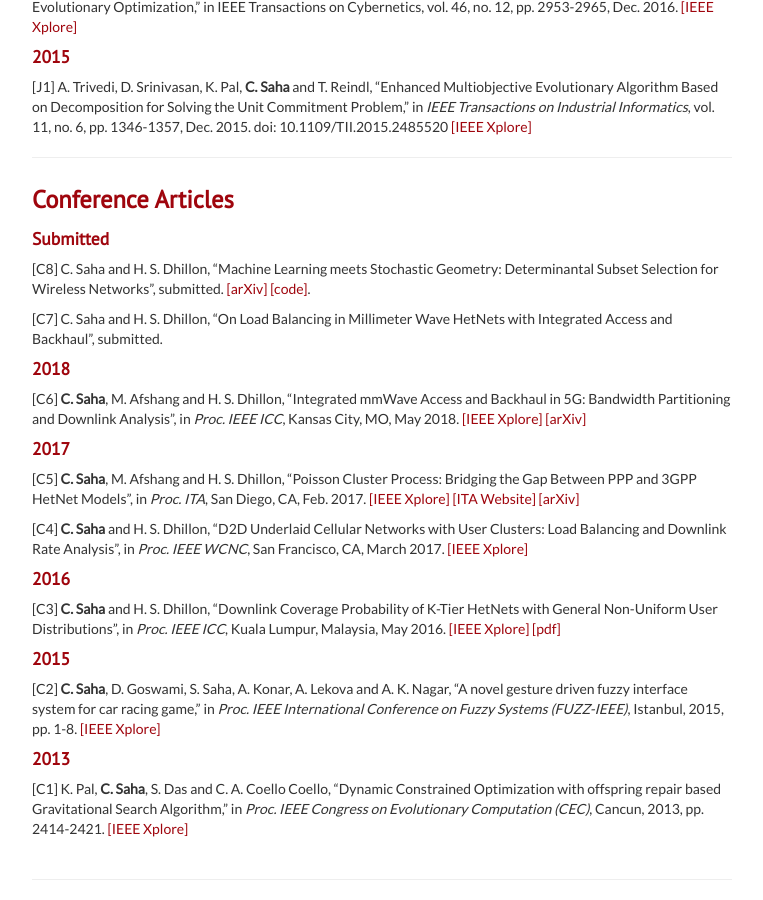
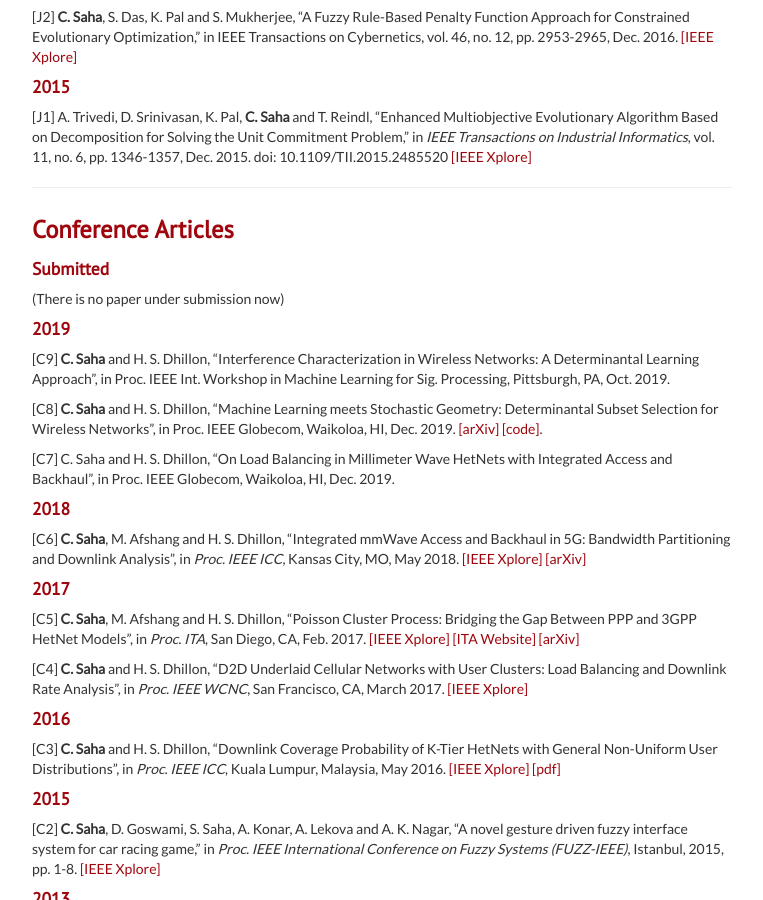
Before and after one commit to chiranjibsaha/chiranjibsaha.github.io, a Jekyll site: the page built from pages/pubs.md, in a window 1280 px wide and 900 px high, scrolled down 917 px. Shown: the whole window, without its empty margins (258-1021 px from the left). Built offline with Jekyll 4.4.1, drawn with Linux system fonts in a browser that asks for light colours; some of the changed text lies outside the part shown.

Commit message:
Updated publications

```diff
--- a/pages/pubs.md
+++ b/pages/pubs.md
@@ -32,13 +32,15 @@ description: Chiranjib Saha's publications
 
 ### <a name="journal"></a>Journal Articles
 
+#### Submitted
 
-#### Submitted
+(There is no paper under submission now)
+
+#### 2019
 
 [J10] **C. Saha**, H. S. Dhillon, "Millimeter Wave Integrated Access and Backhaul in 5G: Performance Analysis and Design Insights
 ", *IEEE Journal on Selected Areas in Communications*, *to appear*, [[arXiv]](https://arxiv.org/abs/1902.06300)[[code]](https://github.com/stochastic-geometry/Load-balancing-5G-mmwave)
 
-#### 2019
 
 [J9] **C. Saha**, H. S. Dhillon, N. Miyoshi, and J. G. Andrews,
 "Unified Analysis of HetNets using Poisson Cluster Process under Max-Power Association", *IEEE Transactions on Wireless Communications*,   vol. 18, no. 8, pp. 3797-3812, Aug. 2019.  [[IEEE Xplore]](https://doi.org/10.1109/TWC.2019.2917904)
@@ -78,9 +80,16 @@
 ### <a name="conf"></a>Conference Articles
 
 #### Submitted
-[C8] C. Saha and H. S. Dhillon, “Machine Learning meets Stochastic Geometry: Determinantal Subset Selection for Wireless Networks”, submitted. [[arXiv]](https://arxiv.org/abs/1905.00504) [[code]](https://github.com/stochastic-geometry/DPPL).
 
-[C7] C. Saha and H. S. Dhillon, “On Load Balancing in Millimeter Wave HetNets with Integrated Access and Backhaul”, submitted.
+(There is no paper under submission now)
+
+#### 2019
+
+[C9] **C. Saha** and H. S. Dhillon, “Interference Characterization in Wireless Networks: A Determinantal Learning Approach”, in Proc. IEEE Int. Workshop in Machine Learning for Sig. Processing, Pittsburgh, PA, Oct. 2019.
+
+[C8] **C. Saha** and H. S. Dhillon, “Machine Learning meets Stochastic Geometry: Determinantal Subset Selection for Wireless Networks”,  in Proc. IEEE Globecom, Waikoloa, HI, Dec. 2019. [[arXiv]](https://arxiv.org/abs/1905.00504) [[code]](https://github.com/stochastic-geometry/DPPL).
+
+[C7] C. Saha and H. S. Dhillon, “On Load Balancing in Millimeter Wave HetNets with Integrated Access and Backhaul”,  in Proc. IEEE Globecom, Waikoloa, HI, Dec. 2019.
 
 #### 2018
 
```
